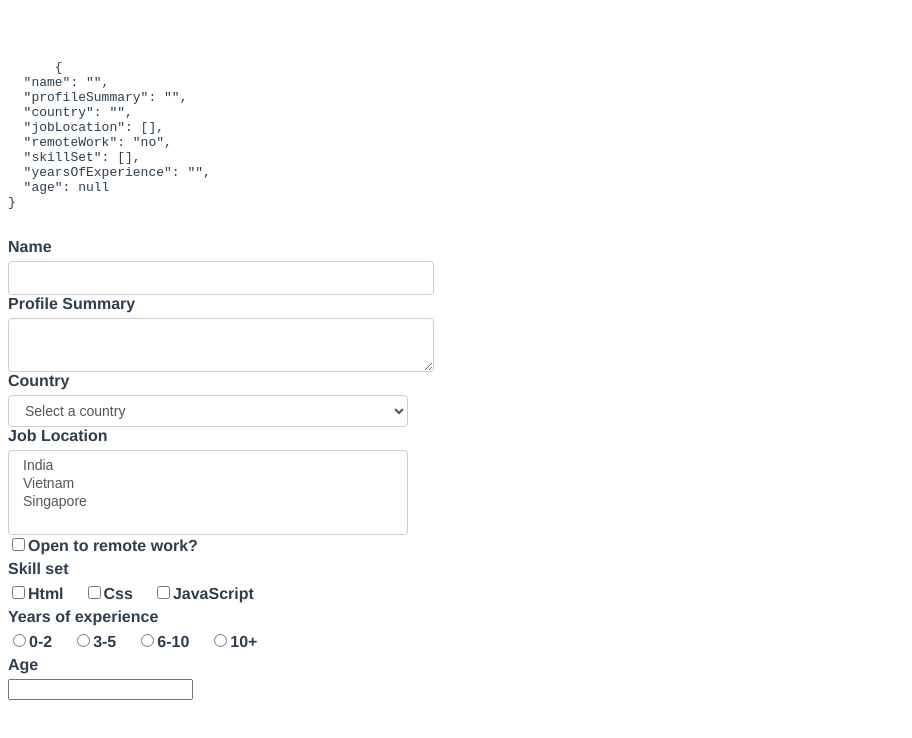
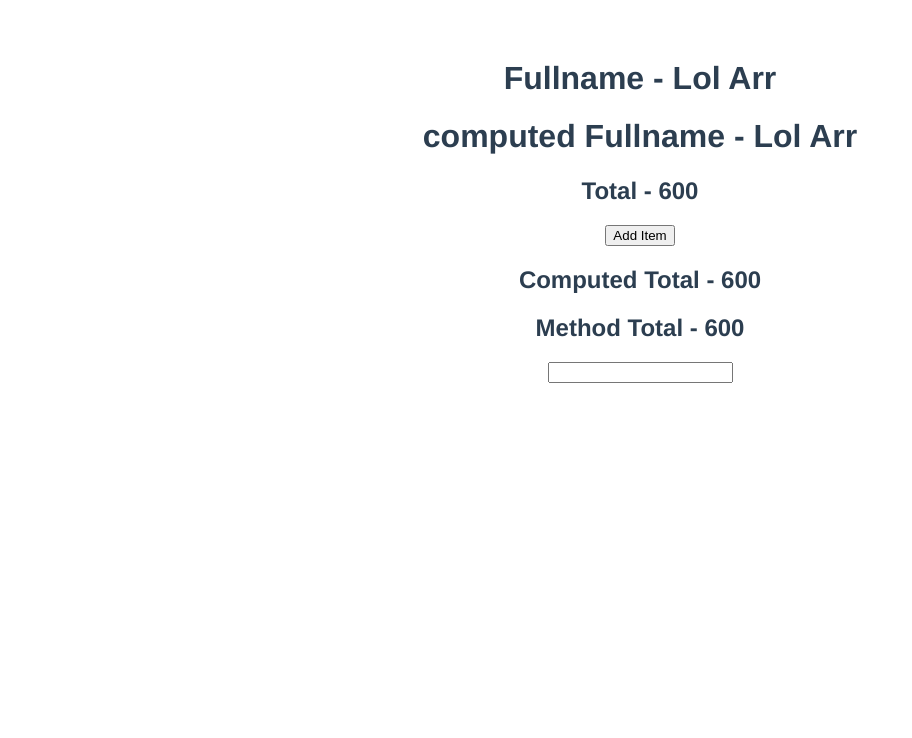
Before and after one commit to Omnish007/Vue-JS, a Vue app: page / in a window 1280 px wide. Shown: the top 738 px of the page, without its empty margins (0-912 px from the left). Built offline with nearby package versions, Linux system fonts and the light colour scheme.

Commit message:
computes properties

```diff
--- a/src/App.vue
+++ b/src/App.vue
@@ -3,21 +3,43 @@ export default {
   name: "App",
   data() {
     return {
-      formValues: {
-        name: "",
-        profileSummary: "",
-        country: "",
-        jobLocation: [],
-        remoteWork: "no",
-        skillSet: [],
-        yearsOfExperience: "",
-        age: null,
-      },
+      firstname: "Lol",
+      lastname: "Arr",
+      items: [
+        {
+          id: 1,
+          title: "TV",
+          price: 100,
+        },
+        {
+          id: 2,
+          title: "Phone",
+          price: 200,
+        },
+        {
+          id: 3,
+          title: "Leptop",
+          price: 300,
+        },
+      ],
+      country: "",
     };
   },
   methods: {
-    submitForm() {
-      console.log("FormData", this.formValues);
+    getTotal() {
+      // call all time any  chages in ui
+      console.log("getTotal from method called");
+      return this.items.reduce((total, curr) => (total += curr.price), 0);
+    },
+  },
+  computed: {
+    fullname() {
+      return `${this.firstname} ${this.lastname}`;
+    },
+    total() {
+      // call only dependency is change
+      console.log("total from computed called");
+      return this.items.reduce((total, curr) => (total += curr.price), 0);
     },
   },
 };
@@ -26,162 +48,31 @@ export default {
 
 
 <template>
-  <div>
-    <pre>
-      {{ JSON.stringify(formValues, null, 2) }}
-    </pre>
-  </div>
+  <h1>Fullname - {{ firstname }} {{ lastname }}</h1>
+  <h1>computed Fullname - {{ fullname }}</h1>
 
-  <!-- prevent modifier is use to prevent default behaviour -->
-  <form @submit.prevent="submitForm">
-    <div>
-      <label for="name">Name</label>
-      <!-- trim and lazy modofier -->
-      <input type="text" id="name" v-model.trim.lazy="formValues.name" />
-    </div>
+  <!-- advanrtages of computed properties -->
+  <!-- if we need to use total many time then we need to write this logic many time -->
+  <h2>Total - {{ items.reduce((total, curr) => (total += curr.price), 0) }}</h2>
 
-    <div>
-      <label for="profile">Profile Summary</label>
-      <textarea type="text" id="profile" v-model="formValues.profileSummary" />
-    </div>
+  <button @click="items.push({ id: 4, title: 'keyboard', price: 50 })">
+    Add Item
+  </button>
+  <!-- computed method both can be use in this case but computed have advantages of cache memory  -->
+  <h2>Computed Total - {{ total }}</h2>
+  <h2>Method Total - {{ getTotal() }}</h2>
 
-    <div>
-      <label for="country">Country</label>
-      <select id="country" v-model="formValues.country">
-        <option value="">Select a country</option>
-        <option value="india">India</option>
-        <option value="vietnam">Vietnam</option>
-        <option value="singapore">Singapore</option>
-      </select>
-    </div>
+  <input type="text" v-model="country" />
+</template>
 
-    <div>
-      <label for="job-location">Job Location</label>
-      <select id="job-location" multiple v-model="formValues.jobLocation">
-        <option value="india">India</option>
-        <option value="vietnam">Vietnam</option>
-        <option value="singapore">Singapore</option>
-      </select>
-    </div>
-
-    <div>
-      <input
-        type="checkbox"
-        id="remoteWork"
-        v-model="formValues.remoteWork"
-        true-value="yes"
-        false-value="no"
-      />
-      <label for="remoteWork">Open to remote work?</label>
-    </div>
-
-    <div>
-      <label>Skill set</label>
-      <input
-        type="checkbox"
-        id="html"
-        value="html"
-        v-model="formValues.skillSet"
-      />
-      <label for="html">Html</label>
-      <input
-        type="checkbox"
-        id="css"
-        value="css"
-        v-model="formValues.skillSet"
-      />
-      <label for="css">Css</label>
-      <input
-        type="checkbox"
-        id="javaScript"
-        value="javaScript"
-        v-model="formValues.skillSet"
-      />
-      <label for="javaScript">JavaScript</label>
-    </div>
-
-    <div>
-      <label>Years of experience</label>
-      <input
-        type="radio"
-        id="0-2"
-        value="0-2"
-        v-model="formValues.yearsOfExperience"
-      />
-      <label for="0-2">0-2</label>
-      <input
-        type="radio"
-        id="3-5"
-        value="3-5"
-        v-model="formValues.yearsOfExperience"
-      />
-      <label for="3-5">3-5</label>
-      <input
-        type="radio"
-        id="6-10"
-        value="6-10"
-        v-model="formValues.yearsOfExperience"
-      />
-      <label for="6-10">6-10</label>
-      <input
-        type="radio"
-        id="10+"
-        value="10+"
-        v-model="formValues.yearsOfExperience"
-      />
-      <label for="10+">10+</label>
-    </div>
-
-    <div>
-      <label for="age">Age</label>
-      <!-- number and key modifier  -->
-
-      <input
-        @keyup.enter="submitForm"
-        type="number"
-        id="age"
-        v-model.number="formValues.age"
-      />
-    </div>
-
-    <!-- <div>
-      <button>Submit</button>
-    </div> -->
-  </form>
-</template>
 
 <style>
 #app {
   font-family: Avenir, Helvetica, Arial, sans-serif;
   -webkit-font-smoothing: antialiased;
   -moz-osx-font-smoothing: grayscale;
-  /* text-align: center; */
+  text-align: center;
   color: #2c3e50;
   margin-top: 60px;
 }
-
-label {
-  font-weight: bold;
-  display: flex;
-  margin-bottom: 5px;
-}
-input + label {
-  font-weight: bold;
-  display: inline-flex;
-  margin-right: 20px;
-}
-input[type="text"],
-textarea,
-select {
-  display: block;
-  width: 400px;
-  padding: 6px 12px;
-  font-size: 14px;
-  line-height: 1.42857143;
-  color: #555;
-  background-color: #fff;
-  background-image: none;
-  border: 1px solid #ccc;
-  border-radius: 4px;
-}
 </style>
```
